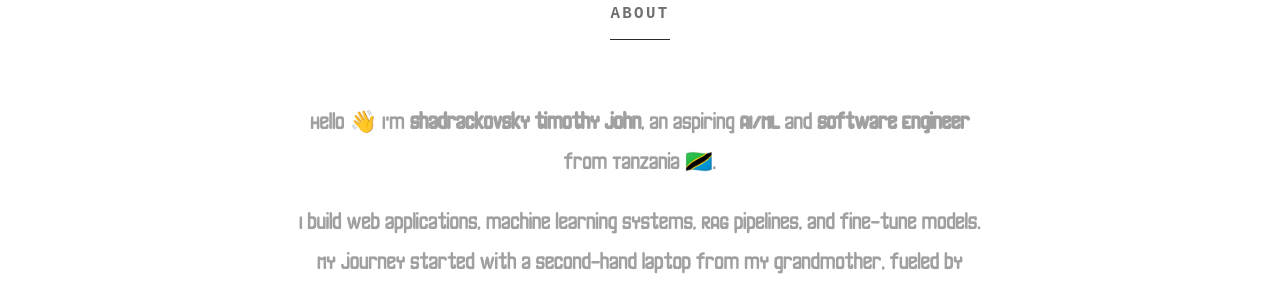
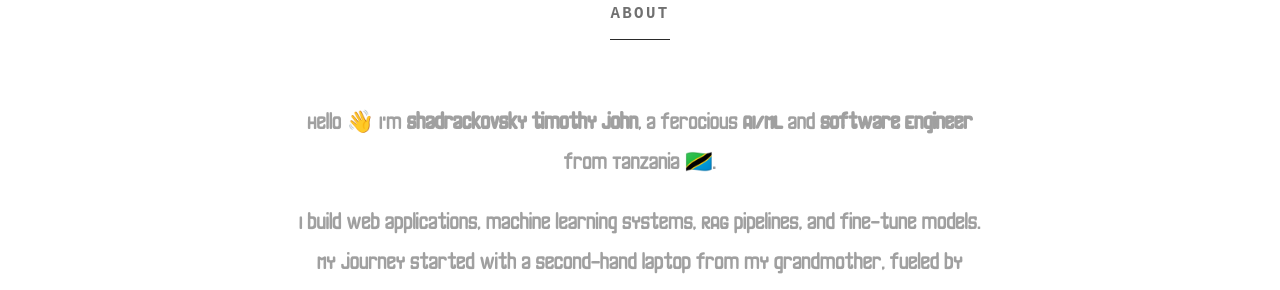
Before and after one commit to zuck30/zuck30, a Jekyll site: the page built from index.md, in a window 1280 px wide and 900 px high, scrolled down 926 px. Shown: the part 149-439 px from the top of the window. Built offline with Jekyll 4.4.1, drawn with Linux system fonts in a browser that asks for light colours.

Commit message:
docs: replace aspiring with ferocious

```diff
--- a/index.md
+++ b/index.md
@@ -19,7 +19,7 @@ layout: default
       <h2 id="about-title" class="section-title">About</h2>
     </header>
     <div style="max-width: 700px; margin: 0 auto; text-align: center;">
-      <p style="color: var(--text-secondary); font-size: 1.05rem; line-height: 1.8;">Hello 👋 I'm <strong>shadrackovsky timothy john</strong>, an aspiring <strong>AI/ML</strong> and <strong>Software Engineer</strong> from Tanzania 🇹🇿.</p>
+      <p style="color: var(--text-secondary); font-size: 1.05rem; line-height: 1.8;">Hello 👋 I'm <strong>shadrackovsky timothy john</strong>, a ferocious <strong>AI/ML</strong> and <strong>Software Engineer</strong> from Tanzania 🇹🇿.</p>
       <p style="color: var(--text-secondary); font-size: 1.05rem; line-height: 1.8; margin-top: var(--spacing-md);">I build web applications, machine learning systems, RAG pipelines, and fine-tune models. My journey started with a second-hand laptop from my grandmother, fueled by curiosity and late nights.</p>
       <p style="color: var(--text-secondary); font-size: 1.05rem; line-height: 1.8; margin-top: var(--spacing-md);">Obsessed with: Karpathy, Ilya, LeCun, Andrew Ng, Bengio, and the Chinese open-source AI ecosystem (DeepSeek, Qwen, Zhipu, MiniMax).</p>
     </div>
```
Also changed, not shown: README.zh.md (+1 -1 lines), README.md.
